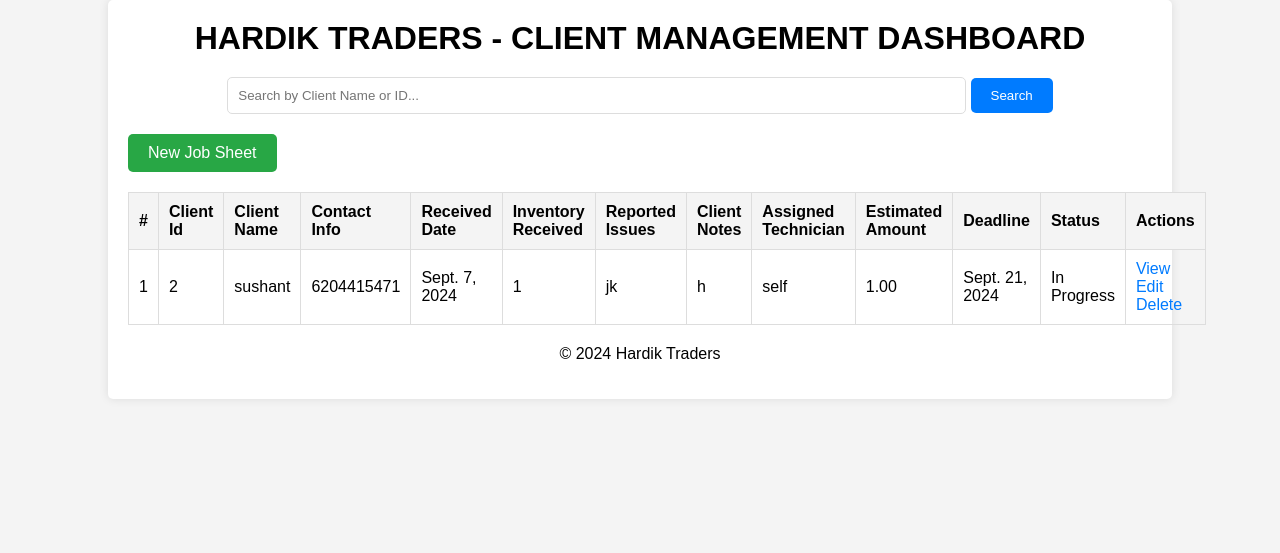
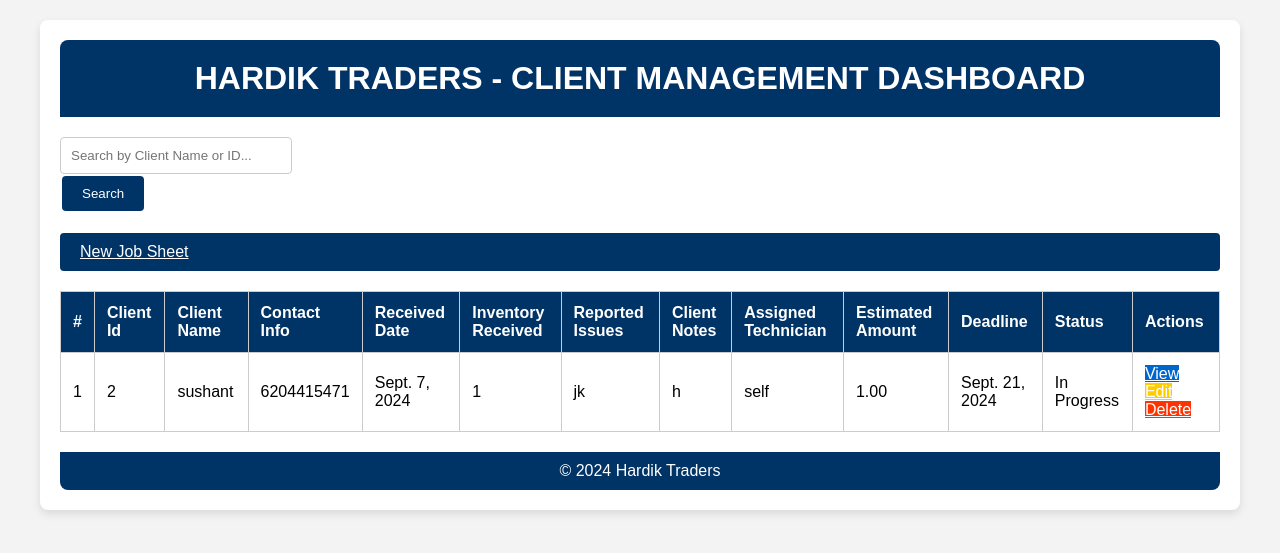
Before and after one commit to sushantkrjha/client-management, a Django app: template job_sheets/templates/dashboard.html in a window 1280 px wide. Shown: the top 553 px of the page. Run offline with Django 5.2, Linux system fonts and the light colour scheme; the template is opened without the code that fills it: values that come from a table or form of the project are taken from there, others are empty; data comes from the database, SQL or seed files in the repository; both versions use the stored data as it was after the commit.

Commit message:
initial changes

```diff
--- a/job_sheets/static/styles.css
+++ b/job_sheets/static/styles.css
@@ -1,101 +1,112 @@
-/* General Styles */
-body {
-    font-family: Arial, sans-serif;
-    background-color: #f4f4f4;
+* {
     margin: 0;
     padding: 0;
+    box-sizing: border-box;
+    font-family: Arial, sans-serif;
+}
+
+body {
+    background-color: #f3f3f3;
 }
 
 .container {
-    width: 80%;
-    margin: 0 auto;
-    background: #fff;
+    max-width: 1200px;
+    margin: 20px auto;
+    background-color: #fff;
     padding: 20px;
-    border-radius: 5px;
-    box-shadow: 0 0 10px rgba(0, 0, 0, 0.1);
+    border-radius: 8px;
+    box-shadow: 0 4px 8px rgba(0, 0, 0, 0.1);
 }
 
 header {
+    background-color: #003366;
+    color: #fff;
+    padding: 20px;
     text-align: center;
-    margin-bottom: 20px;
-}
-
-h1 {
-    margin: 0;
+    border-radius: 8px 8px 0 0;
 }
 
 .search-bar {
-    margin-bottom: 20px;
-    text-align: center;
+    display: flex;
+    justify-content: space-between;
+    margin: 20px 0;
 }
 
-.search-bar input[type="text"] {
-    width: 70%;
+.search-bar input {
+    width: 80%;
     padding: 10px;
-    border: 1px solid #ddd;
-    border-radius: 5px;
+    border: 1px solid #ccc;
+    border-radius: 4px;
 }
 
 .search-bar button {
     padding: 10px 20px;
-    background-color: #007bff;
+    background-color: #003366;
+    color: white;
     border: none;
-    color: #fff;
-    border-radius: 5px;
+    border-radius: 4px;
     cursor: pointer;
 }
 
-.search-bar button:hover {
-    background-color: #0056b3;
+.new-job-btn {
+    display: block;
+    margin: 0 auto 20px auto;
+    padding: 10px 20px;
+    background-color: #003366;
+    color: white;
+    border: none;
+    border-radius: 4px;
+    cursor: pointer;
 }
 
 table {
     width: 100%;
     border-collapse: collapse;
-    margin-bottom: 20px;
 }
 
-table, th, td {
-    border: 1px solid #ddd;
+table thead {
+    background-color: #003366;
+    color: white;
 }
 
-th, td {
-    padding: 10px;
+table th, table td {
+    padding: 12px;
     text-align: left;
+    border: 1px solid #ccc;
 }
 
-th {
-    background-color: #f4f4f4;
-}
-
-tr:nth-child(even) {
+table tbody tr:nth-child(even) {
     background-color: #f9f9f9;
 }
 
-a {
-    text-decoration: none;
-    color: #007bff;
+button {
+    padding: 6px 12px;
+    margin: 2px;
+    border-radius: 4px;
+    cursor: pointer;
+    border: none;
 }
 
-a:hover {
-    text-decoration: underline;
+.view-btn {
+    background-color: #0066cc;
+    color: white;
 }
 
-.new-job-btn {
-    display: inline-block;
-    padding: 10px 20px;
-    background-color: #28a745;
-    color: #fff;
-    border-radius: 5px;
-    text-align: center;
-    margin-bottom: 20px;
+.edit-btn {
+    background-color: #ffcc00;
+    color: white;
 }
 
-.new-job-btn:hover {
-    background-color: #218838;
+.delete-btn {
+    background-color: #ff3300;
+    color: white;
 }
 
 footer {
     text-align: center;
+    padding: 10px;
     margin-top: 20px;
+    background-color: #003366;
+    color: white;
+    border-radius: 0 0 8px 8px;
 }
--- a/job_sheets/templates/create_job_sheet.html
+++ b/job_sheets/templates/create_job_sheet.html
@@ -5,7 +5,7 @@
     <meta charset="UTF-8">
     <meta name="viewport" content="width=device-width, initial-scale=1.0">
     <title>Create New Job Sheet</title>
-    <link rel="stylesheet" href="{% static 'styles.css' %}">
+    <link rel="stylesheet" href="{% static 'styles1.css' %}">
 </head>
 <body>
     <div class="container">
--- a/job_sheets/templates/edit_job_sheet.html
+++ b/job_sheets/templates/edit_job_sheet.html
@@ -5,7 +5,7 @@
     <meta charset="UTF-8">
     <meta name="viewport" content="width=device-width, initial-scale=1.0">
     <title>Edit Job Sheet</title>
-    <link rel="stylesheet" href="{% static 'styles.css' %}">
+    <link rel="stylesheet" href="{% static 'styles6.css' %}">
 </head>
 <body>
     <div class="container">
```
Also changed, not shown: job_sheets/static/styles1.css (added, +83 -0 lines), job_sheets/static/styles2.css (added, +100 -0 lines), job_sheets/static/styles6.css (added, +76 -0 lines), job_sheets/templates/view_job_sheet.html (+66 -19 lines), db.sqlite3.
